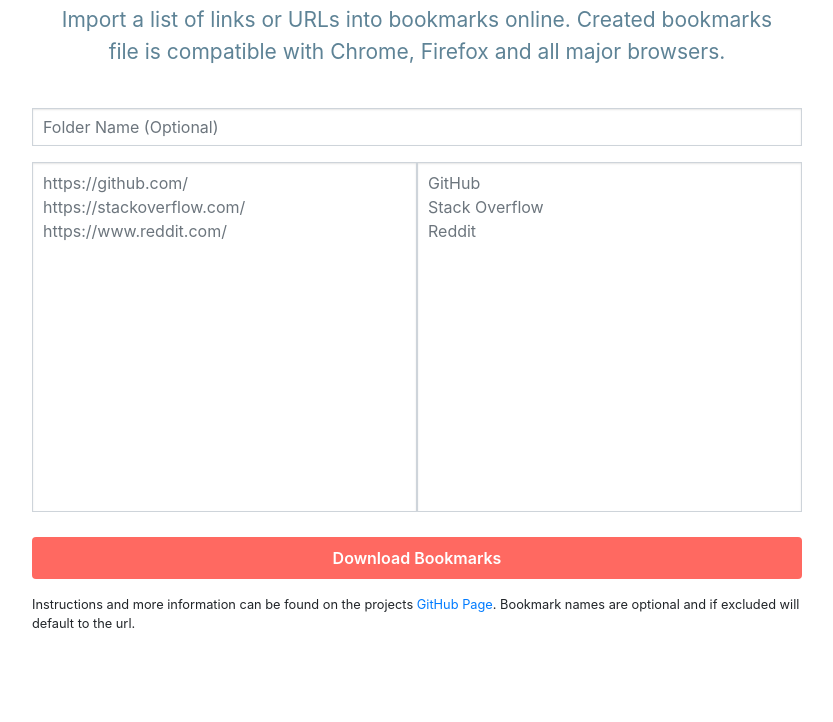
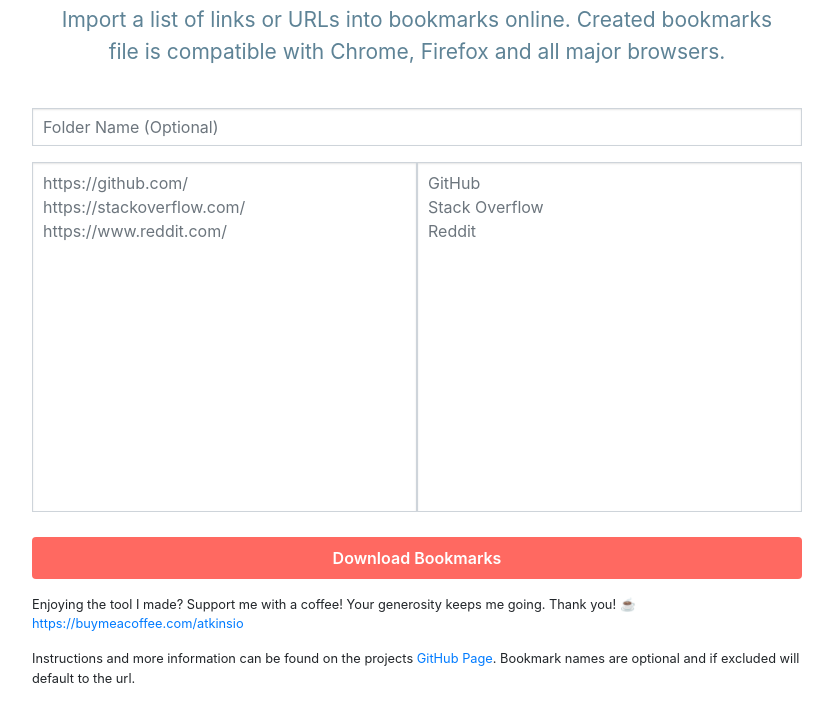
Before and after one commit to atkinsio/bookmarks-html-generator, a plain HTML site: page index.html in a window 1280 px wide. Shown: the part 100-822 px from the top of the page, without its empty margins (223-1056 px from the left). Before the commit the page ends 800 px from the top, so only its background shows below. Drawn offline with nearby package versions, Linux system fonts and the light colour scheme.

Commit message:
add buymeacoffee link

```diff
--- a/index.html
+++ b/index.html
@@ -49,6 +49,7 @@
       <div class="row">
          <div class="col-sm-12 mx-auto mb-5">
             <button class=" btn btn-block send-button tx-tfm text-center" id="download-button" onclick="download()">Download Bookmarks</button>
+            <p class="small mt-3">Enjoying the tool I made? Support me with a coffee! Your generosity keeps me going. Thank you! ☕️ <a href="https://buymeacoffee.com/atkinsio">https://buymeacoffee.com/atkinsio</a></p>
             <p class="small mt-3">Instructions and more information can be found on the projects <a href="https://github.com/atkinsio/bookmarks-html-generator" class="ps-hero__content__link">GitHub Page</a>. Bookmark names are optional and if excluded will default to the url.</p>
          </div>
       </div>
```
